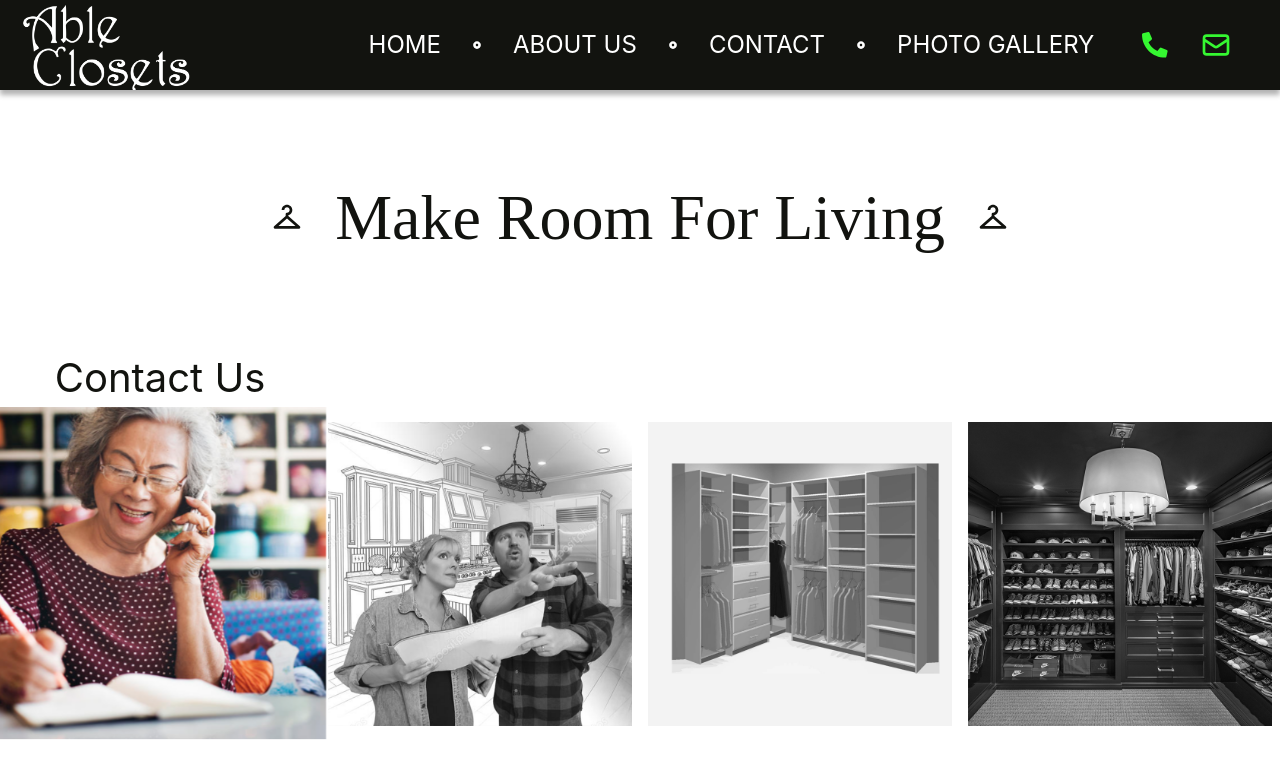
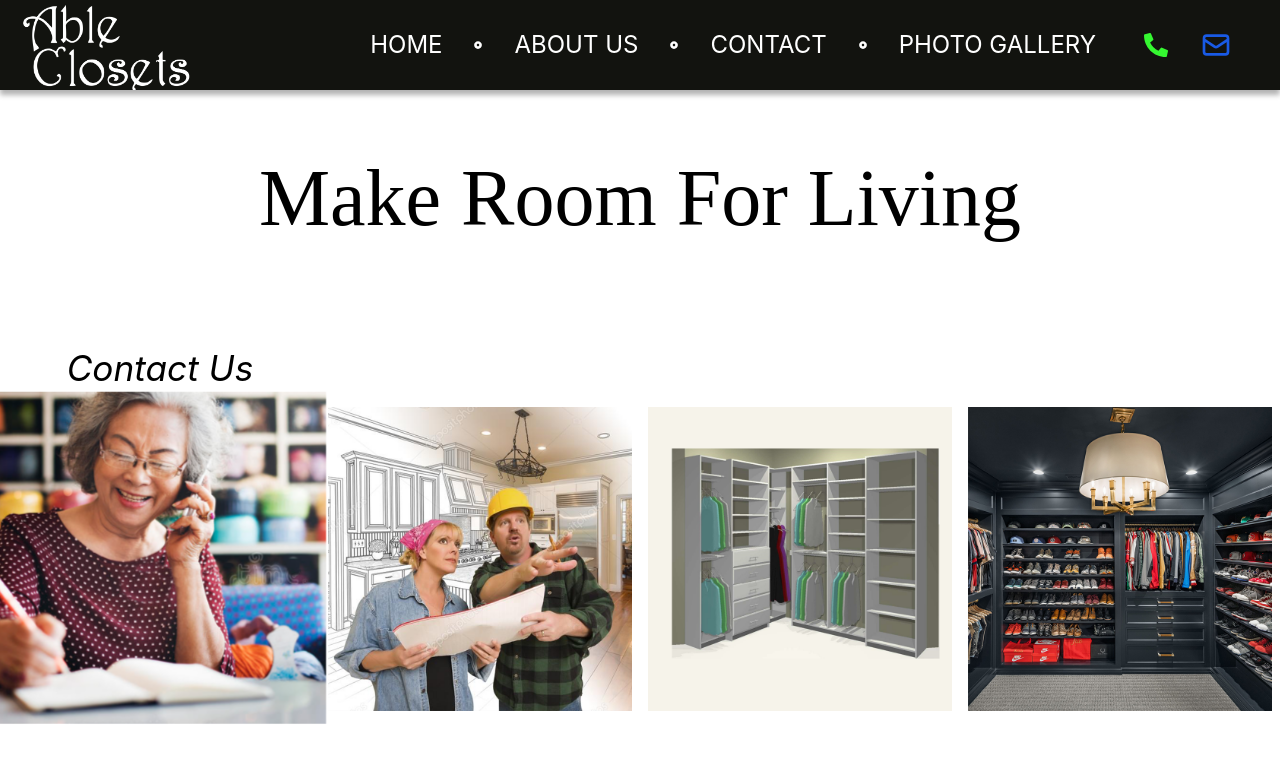
Before and after one commit to AaronLangley32/able, a React (Create React App) app: page / in a window 1280 px wide. Shown: the top 778 px of the page. Built offline with nearby package versions, Linux system fonts and the light colour scheme; a web font is replaced by a local one.

Commit message:
homepage updates

```diff
--- a/src/CSS/homePageStyles.js
+++ b/src/CSS/homePageStyles.js
@@ -10,14 +10,14 @@ export const HomeContent = styled.div`
     background-color: #ffffff;
     height: 600px;
     display: flex;
-    padding: 5rem;
+    margin: 5rem 6rem 0rem 6rem;
     justify-content: center;
 `
 export const HomeHeader = styled.div`
     text-align: center;
-    padding: 5rem 0rem 0rem 0rem;
-    font-size: 4rem;
-    color: #12130f;
+    padding: 3rem 0rem 0rem 0rem;
+    font-size: 5rem;
+    color: #000000;
     text-transform: capitalize;
     display: flex;
     justify-content: center;
@@ -34,8 +34,9 @@ export const ModelContainer = styled.div`
 `
 export const ModelName = styled.div`
     margin: 0rem 0rem;
-    color: #12130f;
-    font-size: 2.5rem;
+    color: #000000;
+    font-size: 2.2rem;
+    font-style: italic;
     transform: translateY(150%);
 
     @keyframes textLoop {
@@ -46,10 +47,10 @@ export const ModelName = styled.div`
             transform: translateY(150%);
         }
         50% {
-            transform: translateY(-10%);
+            transform: translateY(-5%);
         }
         60% {
-            transform: translateY(-10%);
+            transform: translateY(-5%);
         }
         70% {
             transform: translateY(150%);
@@ -68,7 +69,7 @@ export const ModelImage = styled.div`
     overflow: hidden;
     border-left: white 1px;
     border-right: white 1px;
-    filter: grayscale(100%);
+
     /* filter: drop-shadow(0px 5px 5px rgba(0, 0, 0, 0.40)); */
 
     @keyframes scaleLoop {
@@ -78,7 +79,7 @@ export const ModelImage = styled.div`
         }
         40% {
             transform: scale(1);
-            filter: grayscale(100%);
+
         }
         50% {
             transform: scale(1.1);
@@ -90,7 +91,7 @@ export const ModelImage = styled.div`
         }
         70% {
             transform: scale(1);
-            filter: grayscale(100%);
+
         }
 
     }
--- a/src/components/homePage.js
+++ b/src/components/homePage.js
@@ -8,7 +8,7 @@ import { BiCloset } from 'react-icons/bi';
 function Home() {
   return (
     <HomeContainer>
-        <HomeHeader style={{'fontFamily': 'Rossetti'}}><BiCloset style={{'fontSize': '4rem', 'paddingRight': '2rem'}}/>make room for living<BiCloset style={{'fontSize': '4rem', 'paddingLeft': '2rem'}}/> </HomeHeader>
+        <HomeHeader style={{'fontFamily': 'Rossetti'}}>make room for living</HomeHeader>
         <HomeContent>
             <ModelContainer>
                 <ModelName style={{'animation': 'textLoop 9s infinite'}}>Contact Us</ModelName>
--- a/src/components/navbar.js
+++ b/src/components/navbar.js
@@ -16,10 +16,10 @@ export const Navbar = () => {
         <Link to='/photo'>PHOTO GALLERY</Link>
         <NavPhoneEmail>
           <NavPhoneButton>
-            <FaPhoneAlt style={{'color': '#35f731', 'margin': '0rem 1rem', 'fontSize': '1.6rem'}} />
+            <FaPhoneAlt style={{'color': '#35f731', 'margin': '0rem 1rem', 'fontSize': '1.5rem'}} />
           </NavPhoneButton>
           <NavEmailButton>
-            <HiOutlineMail style={{'color': '#35f731', 'margin': '0rem 1rem', 'fontSize': '2rem'}} />
+            <HiOutlineMail style={{'color': '#195AE5', 'margin': '0rem 1rem', 'fontSize': '2rem'}} />
           </NavEmailButton>
         </NavPhoneEmail>
       </Nav>
```
